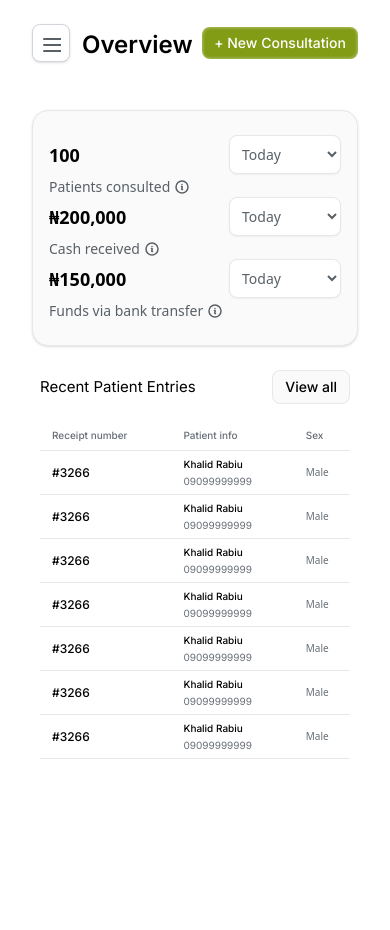
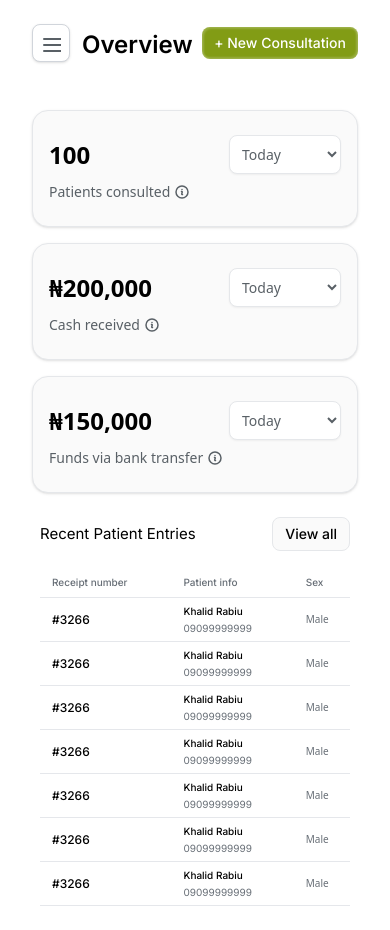
Before and after one commit to Khalid-R-Salis/meditrustdiagnosticslimited_frontend, a React (Vite) app: page /receptionist in a window 390 px wide. Before the commit the page ends 844 px from the top, so only its background shows below. Built offline with nearby package versions, Linux system fonts and the light colour scheme.

Commit message:
makes the headstates to be responsive on mobile and tablet

```diff
--- a/src/pages/receptionistpages/component/headerstats.jsx
+++ b/src/pages/receptionistpages/component/headerstats.jsx
@@ -1,4 +1,173 @@
-import { useState, useEffect } from "react";
+// import { useState, useEffect } from "react";
+
+// const HeaderStats = () => {
+//   const filters = ["Today", "This Week", "This Month"];
+//   const data = [
+//     {
+//       label: "Patients consulted",
+//       value: "100",
+//       tooltip: "Total number of patients you have consulted",
+//       hasFilter: true,
+//     },
+//     {
+//       label: "Cash received",
+//       value: "₦200,000",
+//       tooltip: "Total amount of cash you have received",
+//       hasFilter: true,
+//     },
+//     {
+//       label: "Funds via bank transfer",
+//       value: "₦150,000",
+//       tooltip: "Total amount patients have transferred",
+//       hasFilter: true,
+//     },
+//   ];
+
+//   const [visibleTooltip, setVisibleTooltip] = useState(null);
+//   const [viewMode, setViewMode] = useState("desktop"); // desktop | tablet | mobile
+
+//   // detect screen size in mm (approx)
+//   useEffect(() => {
+//     const handleResize = () => {
+//       const widthMm = window.innerWidth / 3.78;
+//       const heightMm = window.innerHeight / 3.78;
+
+//       if (widthMm <= 100) {
+//         setViewMode("mobile");
+//       } else if (widthMm >= 260 && heightMm >= 170) {
+//         setViewMode("desktop");
+//       } else {
+//         setViewMode("tablet");
+//       }
+//     };
+
+//     handleResize();
+//     window.addEventListener("resize", handleResize);
+//     return () => window.removeEventListener("resize", handleResize);
+//   }, []);
+
+//   return (
+//     <div
+//       className={`flex ${
+//         viewMode === "mobile" ? "flex-row" : "flex-col md:flex-row"
+//       } items-stretch justify-between bg-[#FAFAFA] border border-[#E5E7EA] rounded-[16px] px-4 py-6 shadow mb-6 mt-12`}
+//     >
+//       {data.map((item, index) => (
+//         <div
+//           key={index}
+//           className={`flex items-center justify-between relative ${
+//             viewMode === "mobile" ? "flex-1 px-2" : "md:flex-1 w-full"
+//           }`}
+//         >
+//           {/* Group 3 */}
+//           <div
+//             className={`flex flex-col gap-[3px] w-full ${
+//               viewMode === "tablet" ? "text-sm" : ""
+//             }`}
+//           >
+//             {/* Group 1:  */}
+//             <div className="flex items-center justify-between gap-4">
+//               <div
+//                 className={`font-bold ${
+//                   viewMode === "tablet" ? "text-lg" : "text-2xl"
+//                 }`}
+//               >
+//                 {item.value}
+//               </div>
+//               {item.hasFilter && (
+//                 <select
+//                   className="px-[8px] py-[8px] text-[14px] font-normal leading-[20px] text-[#596066] bg-white border border-[#E5E7EA] rounded-[8px] shadow-sm focus:outline-none"
+//                   onChange={() => {}}
+//                 >
+//                   {filters.map((f) => (
+//                     <option
+//                       key={f}
+//                       className="bg-white hover:bg-[#F8FCE9] text-[#596066] px-2 py-1"
+//                     >
+//                       {f}
+//                     </option>
+//                   ))}
+//                 </select>
+//               )}
+//             </div>
+
+//             {/* Group 2:  */}
+//             <div className="flex items-center gap-1 text-sm text-[#596066]">
+//               <span>{item.label}</span>
+//               <button
+//                 onClick={() =>
+//                   setVisibleTooltip(visibleTooltip === index ? null : index)
+//                 }
+//                 className="focus:outline-none"
+//               >
+//                 <svg
+//                   xmlns="http://www.w3.org/2000/svg"
+//                   width="16"
+//                   height="16"
+//                   viewBox="0 0 16 16"
+//                   fill="none"
+//                 >
+//                   <path
+//                     d="M7.5 7.5L7.52766 7.48617C7.90974 7.29513 8.33994 7.64023 8.23634 8.05465L7.76366 9.94535C7.66006 10.3598 8.09026 10.7049 8.47234 10.5138L8.5 10.5M14 8C14 11.3137 11.3137 14 8 14C4.68629 14 2 11.3137 2 8C2 4.68629 4.68629 2 8 2C11.3137 2 14 4.68629 14 8ZM8 5.5H8.005V5.505H8V5.5Z"
+//                     stroke="#596066"
+//                     strokeWidth="1.5"
+//                     strokeLinecap="round"
+//                     strokeLinejoin="round"
+//                   />
+//                 </svg>
+//               </button>
+//             </div>
+
+//             {/* Tooltip */}
+//             {visibleTooltip === index && (
+//               <div className="absolute top-full z-10 bg-white text-black shadow-[0_5px_15px_rgba(0,0,0,0.12),0_15px_35px_rgba(103,110,118,0.08)] text-[12px] font-medium leading-[18px] px-3 py-2 rounded-md w-max mt-1 flex items-start gap-2">
+//                 <span>{item.tooltip}</span>
+//                 <button
+//                   onClick={() => setVisibleTooltip(null)}
+//                   className="text-gray-500 hover:text-black text-xs ml-2"
+//                 >
+//                   ✕
+//                 </button>
+//               </div>
+//             )}
+//           </div>
+
+//           {/* Dividers */}
+//           {index < data.length - 1 && (
+//             <>
+//               {viewMode !== "mobile" ? (
+//                 // Vertical divider for desktop/tablet
+//                 <div className="hidden md:flex mx-[20px] h-full items-center">
+//                   <svg
+//                     xmlns="http://www.w3.org/2000/svg"
+//                     width="2"
+//                     height="70"
+//                     viewBox="0 0 2 70"
+//                     fill="none"
+//                   >
+//                     <path
+//                       d="M1 1V69"
+//                       stroke="#E5E7EA"
+//                       strokeLinecap="round"
+//                       strokeWidth="1"
+//                     />
+//                   </svg>
+//                 </div>
+//               ) : (
+//                 // Horizontal divider for mobile
+//                 <div className="w-px h-full bg-[#E5E7EA] mx-2"></div>
+//               )}
+//             </>
+//           )}
+//         </div>
+//       ))}
+//     </div>
+//   );
+// };
+
+// export default HeaderStats;'
+
+import { useState } from "react";
 
 const HeaderStats = () => {
   const filters = ["Today", "This Week", "This Month"];
@@ -24,75 +193,31 @@ const HeaderStats = () => {
   ];
 
   const [visibleTooltip, setVisibleTooltip] = useState(null);
-  const [viewMode, setViewMode] = useState("desktop"); // desktop | tablet | mobile
-
-  // detect screen size in mm (approx)
-  useEffect(() => {
-    const handleResize = () => {
-      const widthMm = window.innerWidth / 3.78; // px → mm approx
-      const heightMm = window.innerHeight / 3.78;
-
-      if (widthMm <= 100) {
-        setViewMode("mobile");
-      } else if (widthMm >= 260 && heightMm >= 170) {
-        setViewMode("desktop");
-      } else {
-        setViewMode("tablet");
-      }
-    };
-
-    handleResize();
-    window.addEventListener("resize", handleResize);
-    return () => window.removeEventListener("resize", handleResize);
-  }, []);
 
   return (
-    <div
-      className={`flex ${
-        viewMode === "mobile" ? "flex-row" : "flex-col md:flex-row"
-      } items-stretch justify-between bg-[#FAFAFA] border border-[#E5E7EA] rounded-[16px] px-4 py-6 shadow mb-6 mt-12`}
-    >
+    <div className="flex flex-wrap justify-between items-center gap-4 w-full mb-6 mt-12 ">
       {data.map((item, index) => (
         <div
           key={index}
-          className={`flex items-center justify-between relative ${
-            viewMode === "mobile" ? "flex-1 px-2" : "md:flex-1 w-full"
-          }`}
+          className="flex flex-col bg-[#FAFAFA] border border-[#E5E7EA] rounded-[16px] px-4 py-6 shadow flex-1 min-w-[250px] max-w-sm"
         >
-          {/* Group 3 */}
-          <div
-            className={`flex flex-col gap-[3px] w-full ${
-              viewMode === "tablet" ? "text-sm" : ""
-            }`}
-          >
-            {/* Group 1:  */}
+          {/* Group 1: Value + Filter */}
           <div className="flex items-center justify-between gap-4">
-              <div
-                className={`font-bold ${
-                  viewMode === "tablet" ? "text-lg" : "text-2xl"
-                }`}
-              >
-                {item.value}
-              </div>
+            <div className="font-bold text-2xl">{item.value}</div>
             {item.hasFilter && (
               <select
                 className="px-[8px] py-[8px] text-[14px] font-normal leading-[20px] text-[#596066] bg-white border border-[#E5E7EA] rounded-[8px] shadow-sm focus:outline-none"
                 onChange={() => {}}
               >
                 {filters.map((f) => (
-                    <option
-                      key={f}
-                      className="bg-white hover:bg-[#F8FCE9] text-[#596066] px-2 py-1"
-                    >
-                      {f}
-                    </option>
+                  <option key={f}>{f}</option>
                 ))}
               </select>
             )}
           </div>
 
-            {/* Group 2:  */}
-            <div className="flex items-center gap-1 text-sm text-[#596066]">
+          {/* Group 2: Label + Tooltip */}
+          <div className="flex items-center gap-1 text-sm text-[#596066] relative mt-2">
             <span>{item.label}</span>
             <button
               onClick={() =>
@@ -116,11 +241,10 @@ const HeaderStats = () => {
                 />
               </svg>
             </button>
-            </div>
 
             {/* Tooltip */}
             {visibleTooltip === index && (
-              <div className="absolute top-full z-10 bg-white text-black shadow-[0_5px_15px_rgba(0,0,0,0.12),0_15px_35px_rgba(103,110,118,0.08)] text-[12px] font-medium leading-[18px] px-3 py-2 rounded-md w-max mt-1 flex items-start gap-2">
+              <div className="absolute top-full left-0 z-10 bg-white text-black shadow-[0_5px_15px_rgba(0,0,0,0.12),0_15px_35px_rgba(103,110,118,0.08)] text-[12px] font-medium leading-[18px] px-3 py-2 rounded-md w-max mt-1 flex items-start gap-2">
                 <span>{item.tooltip}</span>
                 <button
                   onClick={() => setVisibleTooltip(null)}
@@ -131,34 +255,6 @@ const HeaderStats = () => {
               </div>
             )}
           </div>
-
-          {/* Dividers */}
-          {index < data.length - 1 && (
-            <>
-              {viewMode !== "mobile" ? (
-                // Vertical divider for desktop/tablet
-                <div className="hidden md:flex mx-[20px] h-full items-center">
-                  <svg
-                    xmlns="http://www.w3.org/2000/svg"
-                    width="2"
-                    height="70"
-                    viewBox="0 0 2 70"
-                    fill="none"
-                  >
-                    <path
-                      d="M1 1V69"
-                      stroke="#E5E7EA"
-                      strokeLinecap="round"
-                      strokeWidth="1"
-                    />
-                  </svg>
-                </div>
-              ) : (
-                // Horizontal divider for mobile
-                <div className="w-px h-full bg-[#E5E7EA] mx-2"></div>
-              )}
-            </>
-          )}
         </div>
       ))}
     </div>
```
Lines whose indentation alone changed are shown as unchanged.
